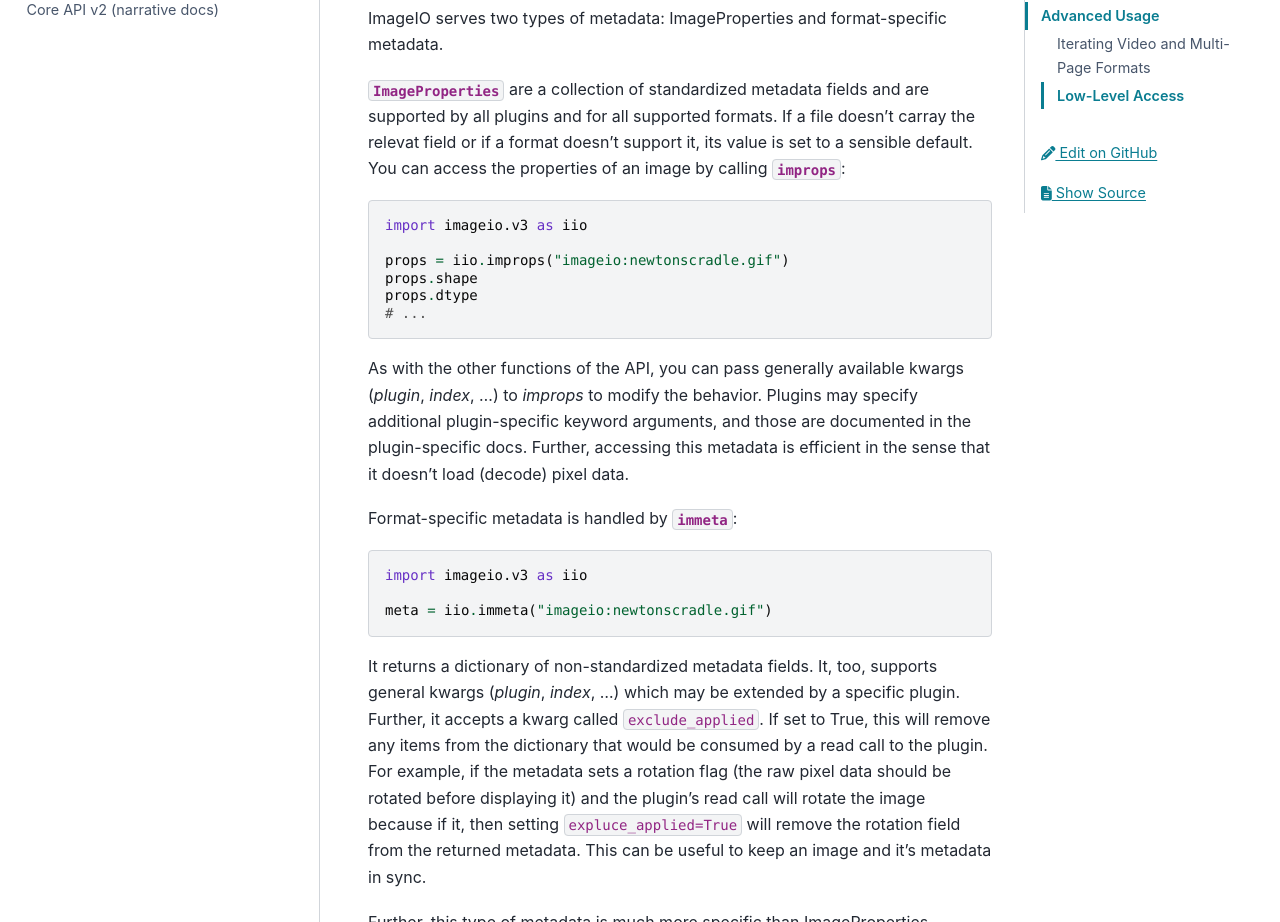
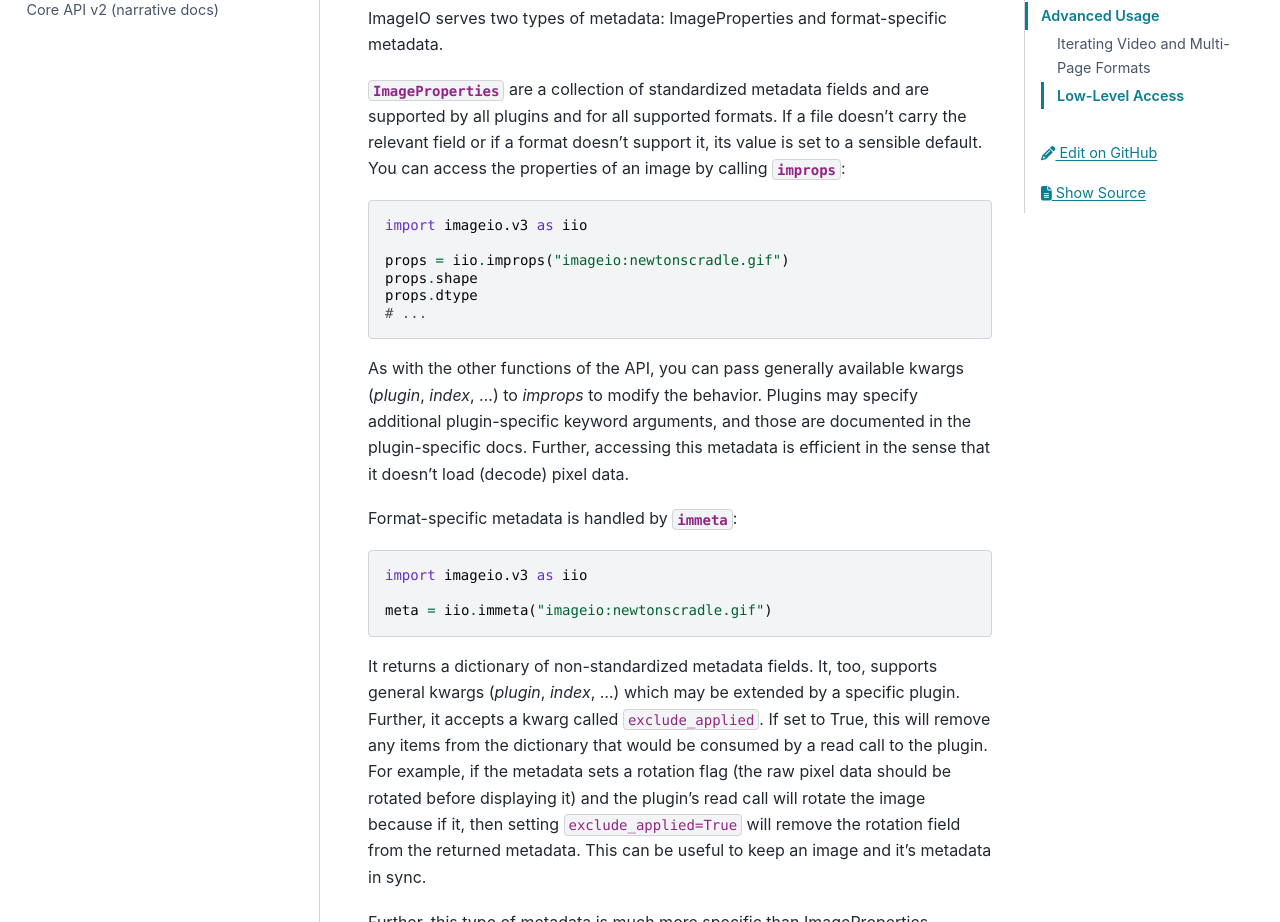
Before and after one commit to imageio/imageio, a Sphinx documentation site: the page built from docs/reference/core_v3.rst, in a window 1280 px wide and 1400 px high, scrolled down 1605 px. Shown: the part 181-1103 px from the top of the window. Built offline with Sphinx 7.4.7 and the PyData theme 0.15.4, drawn with Linux system fonts in a browser that asks for light colours; some of the changed text lies outside the part shown.

Commit message:
DOC: Fix typos in v3 narrative docs. (#835)

```diff
--- a/docs/reference/core_v3.rst
+++ b/docs/reference/core_v3.rst
@@ -80,7 +80,7 @@ ImageIO serves two types of metadata: ImageProperties and format-specific metada
 
 :class:`ImageProperties <imageio.core.v3_plugin_api.ImageProperties>` are a
 collection of standardized metadata fields and are supported by all plugins and
-for all supported formats. If a file doesn't carray the relevat field or if a
+for all supported formats. If a file doesn't carry the relevant field or if a
 format doesn't support it, its value is set to a sensible default. You can
 access the properties of an image by calling :func:`improps
 <imageio.v3.improps>`::
@@ -110,7 +110,7 @@ plugin. Further, it accepts a kwarg called ``exclude_applied``. If set to True,
 this will remove any items from the dictionary that would be consumed by a read
 call to the plugin. For example, if the metadata sets a rotation flag (the raw
 pixel data should be rotated before displaying it) and the plugin's read call
-will rotate the image because if it, then setting ``expluce_applied=True`` will
+will rotate the image because if it, then setting ``exclude_applied=True`` will
 remove the rotation field from the returned metadata. This can be useful to keep
 an image and it's metadata in sync.
 
```
Also changed, not shown: other parts of docs/reference/core_v3.rst (+1 -1 lines).
